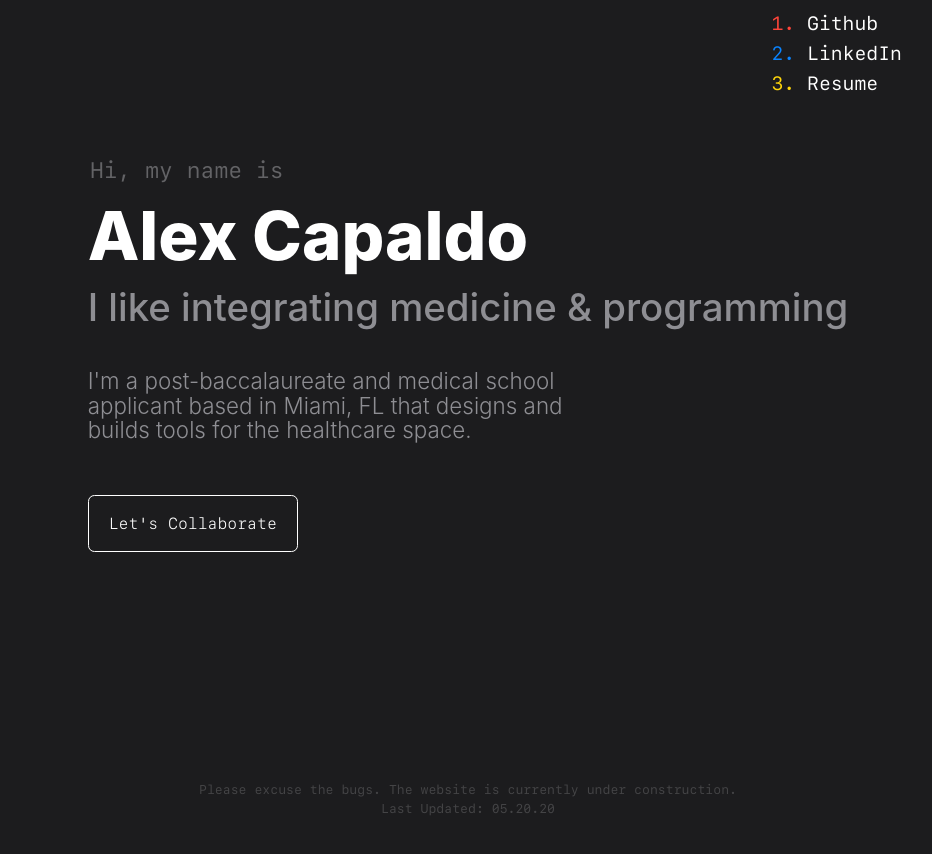
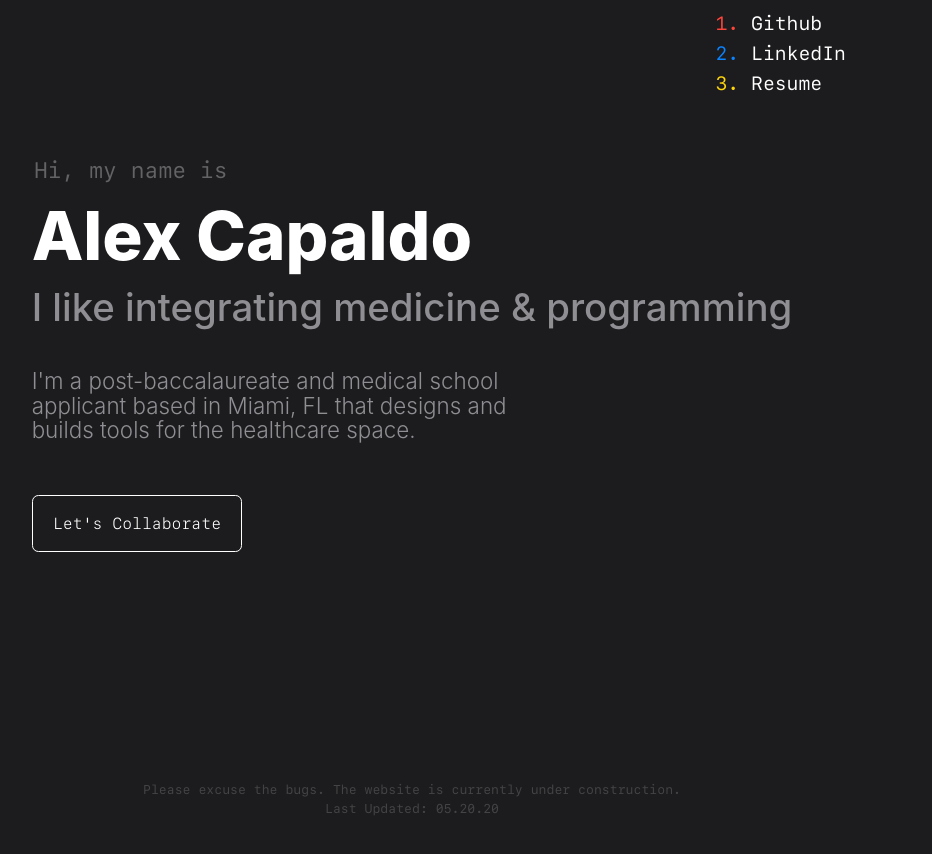
Before and after one commit to capaldo/capaldo.github.io, a Jekyll site: the page built from index.md, in a window 1280 px wide. Shown: the top 854 px of the page, without its empty margins (172-1104 px from the left). Built offline with Jekyll 4.4.1, drawn with Linux system fonts in a browser that asks for light colours; some web fonts are replaced.

Commit message:
change height and width of the body

```diff
--- a/css/base.css
+++ b/css/base.css
@@ -14,6 +14,8 @@
 body {
     background-color: var(--bg-color);
     color: var(--white);
+    max-width: 70vw;
+    max-height: 70vh;
 }
 
 @keyframes dashLeft {
```
